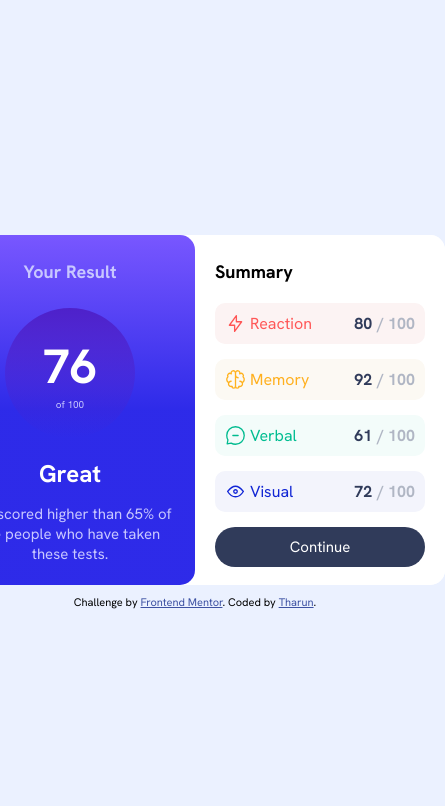
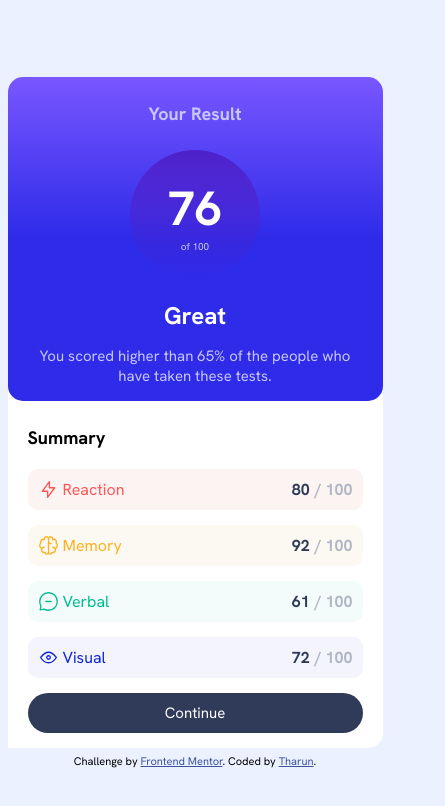
Before and after one commit to tharun-32/Results-summary-component, a plain HTML site: page index.html in a window 390 px wide. Shown: the whole page, 445 px wide, since content can reach past the window. Drawn offline with Linux system fonts and the light colour scheme.

Commit message:
complete project

```diff
--- a/style.css
+++ b/style.css
@@ -201,9 +201,25 @@ button{
   border-radius: 20px;
   font-size: 15px;
 }
-
-
-
+button:hover{
+  background-image: linear-gradient(to top,var(--Light-royal-blue)50% ,var(--Light-slate-blue));
+  cursor: pointer;
+}
+@media (max-width:500px){
+  section{
+    flex-direction: column;
+    height: 667px; ;
+    width: 375px;
+  }
+  .results-side{
+    width: 375px;
+    height: calc(8%(667px));
+  }
+  .summary-side{
+    width: 375px;
+    height: calc(12%(667px));
+  }
+}
 .attribution {
   font-size: 11px;
   text-align: center;
```
Also changed, not shown: design/active-states.jpg (deleted), design/button-hover.png (added), design/desktop-design.jpg (deleted), design/desktop-view.png (added), design/mobile-design.jpg (deleted), design/mobile-view.png (added).
